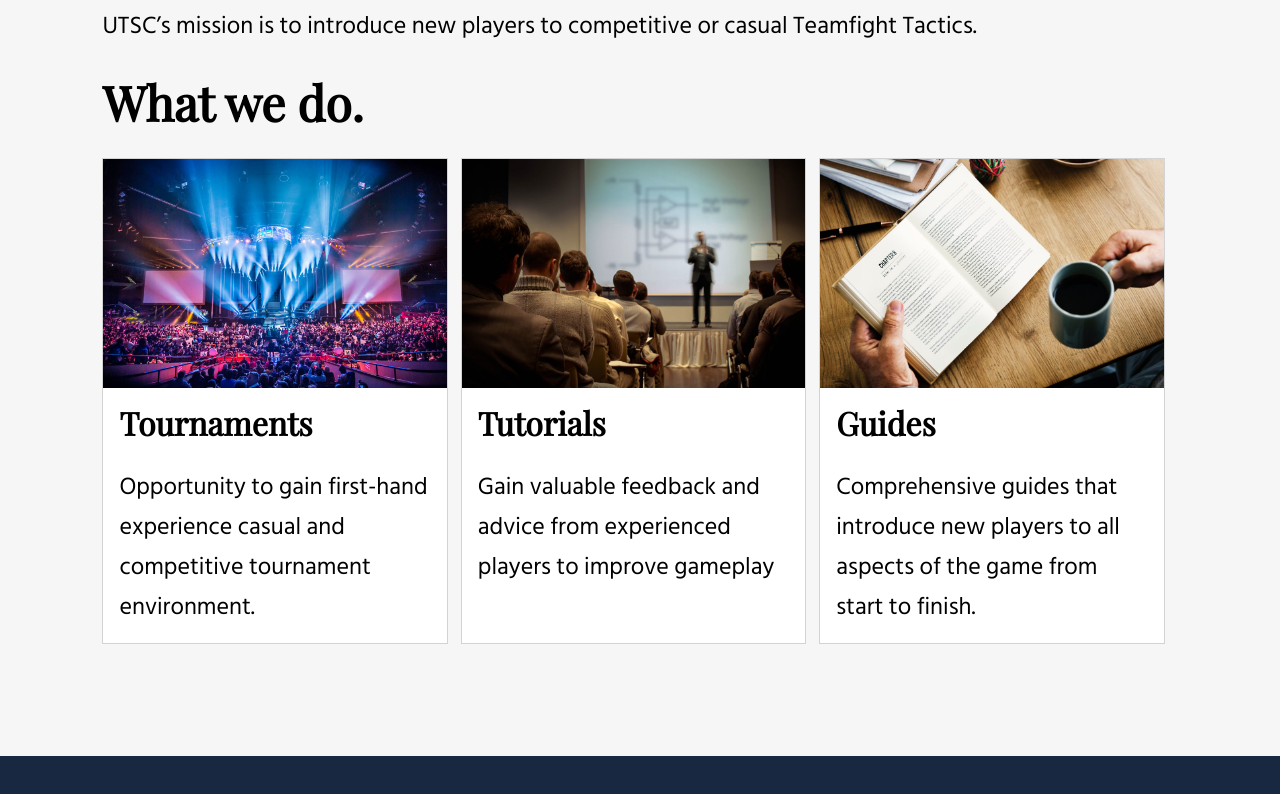
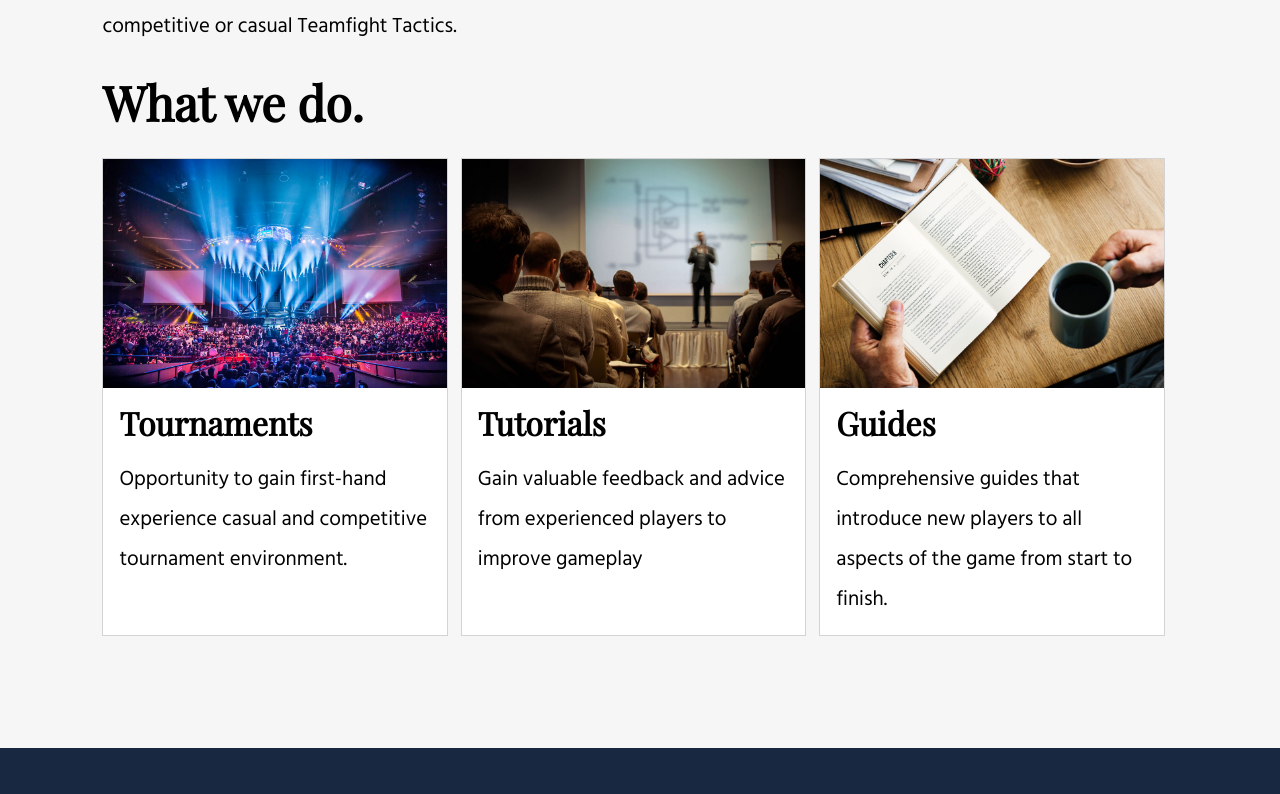
Before and after one commit to l3n0ire/TFT_UTSC, a React (Create React App) app: page / in a window 1280 px wide. Shown: the part 890-1684 px from the top of the page. Built offline with nearby package versions, Linux system fonts and the light colour scheme.

Commit message:
font sizing

```diff
--- a/src/components/pages/Main.css
+++ b/src/components/pages/Main.css
@@ -23,7 +23,7 @@ body{
   font-family: 'Playfair Display', serif;
 }
 .container p{
-  font-size: 1.5em;
+  font-size: 1.3em;
   font-family: 'Hind Siliguri', sans-serif;
 }
 .welcome-container{
@@ -56,13 +56,16 @@ body{
 }
 .box-text{
   margin:-1em 0;
-  padding:2em;
+  padding:1.5em;
   padding-bottom: 3em;
 }
 .box-text h1{
   font-size: 2em;
   margin-top:0;
-
+  margin-bottom:0.5em;
+}
+.box-text p{
+  font-size: 1.3em;
 }
 @media only screen and (min-width: 768px) {
   .box-row{
```
